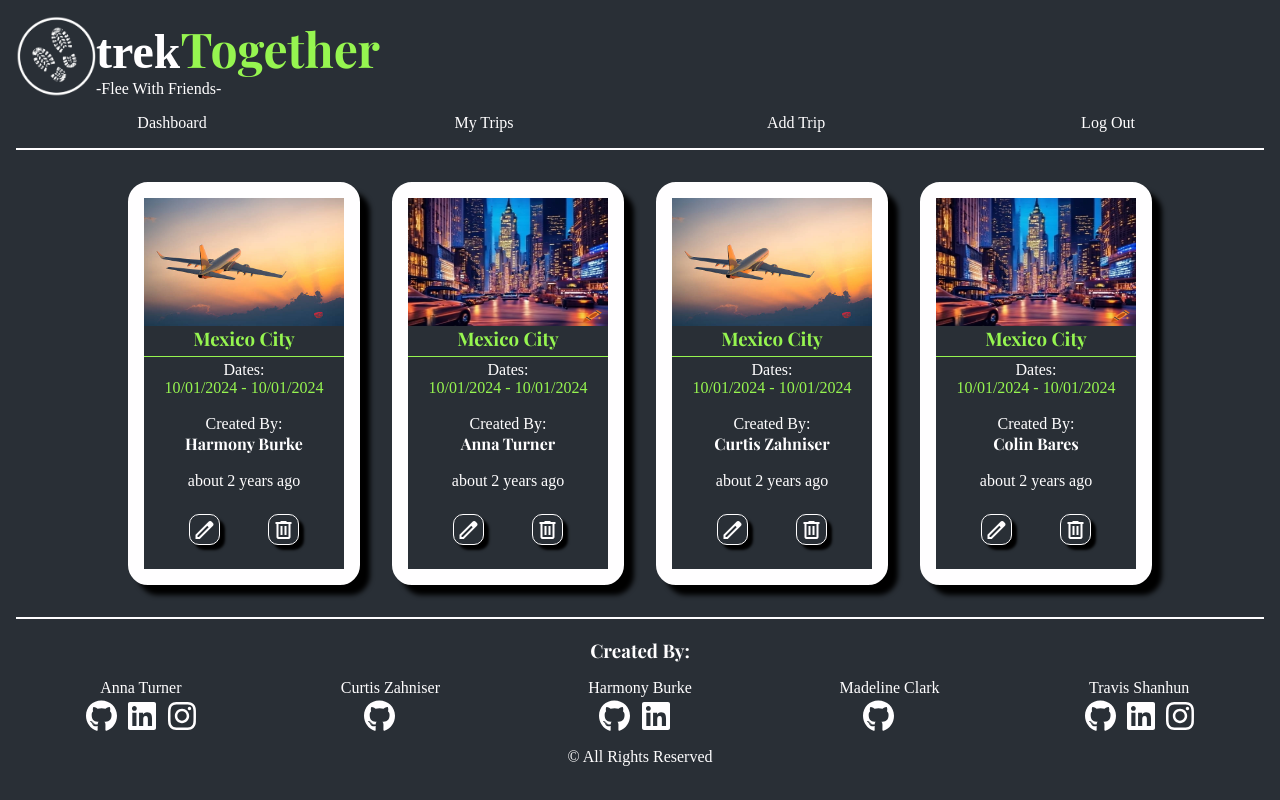
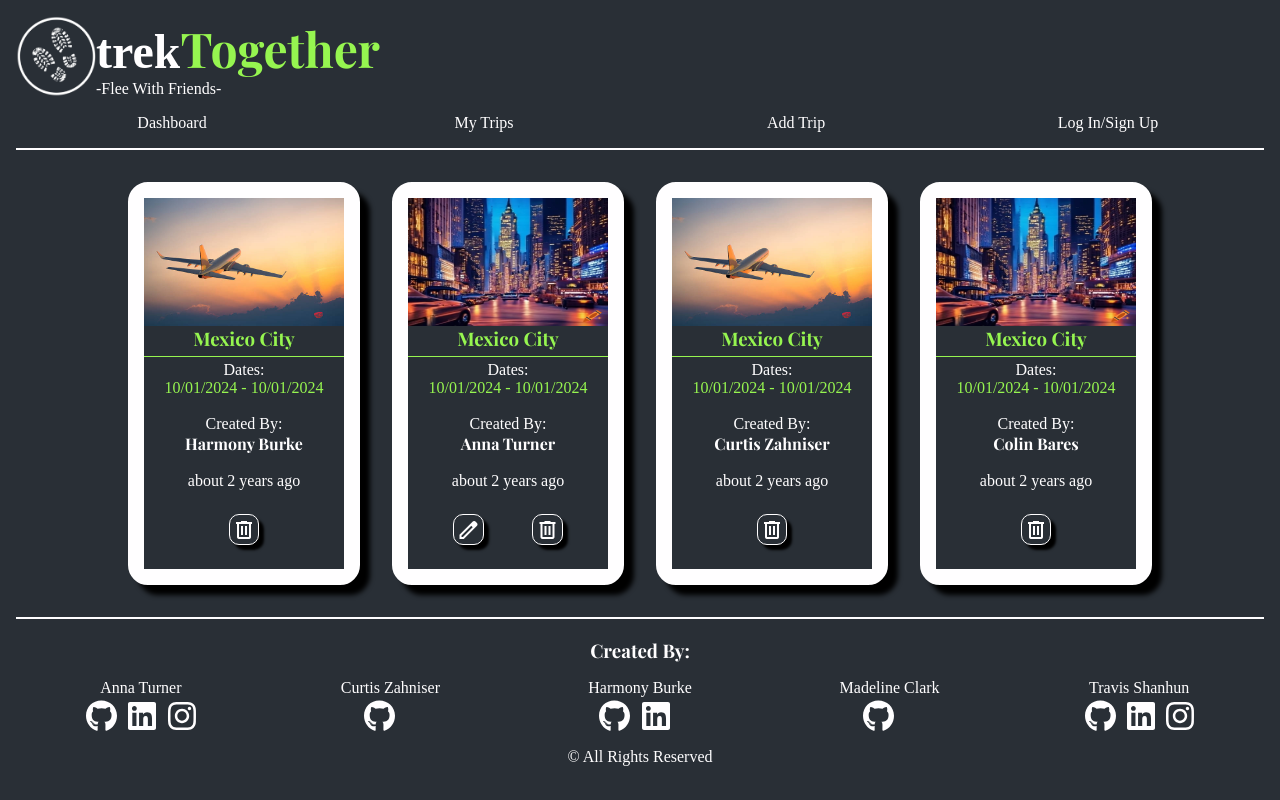
Before and after one commit to harmonyburke/trekTogether, a React (Vite) app in the folder client/: page /mytrips in a window 1280 px wide. Built offline with nearby package versions, Linux system fonts and the light colour scheme; a web font is replaced by a local one.

Commit message:
set conditional render for edit button to only appear if loggedInUser === createdBy

```diff
--- a/client/src/components/Footer.jsx
+++ b/client/src/components/Footer.jsx
@@ -1,7 +1,7 @@
 import { FontAwesomeIcon } from "@fortawesome/react-fontawesome";
 import { faGithub, faLinkedin, faInstagram } from "@fortawesome/free-brands-svg-icons";
 
-import creators from '../creators.json'
+import creators from '../JSONdata/creators.json'
 import "../style-components/footer.css";
 
 const Footer = () => {
--- a/client/src/components/NavBar.jsx
+++ b/client/src/components/NavBar.jsx
@@ -3,7 +3,7 @@ import "../style-components/navBar.css"
 
 const NavBar = () => {
 
-    const isLoggedIn = true
+    const isLoggedIn = false
 
     const navLinks = [
         {
--- a/client/src/components/TripList.jsx
+++ b/client/src/components/TripList.jsx
@@ -6,8 +6,10 @@ import "../style-components/tripList.css"
 
 const TripList = ( trip ) => {
 
-return (
-       <section className="tripIdea-container">
+    const loggedInUser = "Anna Turner";
+
+    return (
+        <section className="tripIdea-container">
             <a className='center' href="/trippage">
                 <div className="cardHeader">
                     <img src={trip.img || defaultPic}/>
@@ -19,13 +21,21 @@ return (
                     <p>Created By:</p>
                     <p className='title'>{trip.user}</p><br />
                     <p className="createdAt">{formatDistance(new Date(trip.createdAt), { addSuffix: true })}</p>
+
+                    {/* Conditionally render Edit and Delete buttons based on showDelete */}
                     {trip.showDelete && (
-                    <><button id="edit" className='dashboard-view myTrips-view material-symbols-outlined'>Edit</button><button id="delete" className='dashboard-view myTrips-view material-symbols-outlined'>delete</button></>
+                        <>
+                            {/* Conditionally render Edit button based on createdBy and loggedIn user */}
+                            {trip.user === loggedInUser && (
+                                <button id="edit" className='dashboard-view myTrips-view material-symbols-outlined'>Edit</button>
+                            )}
+                            <button id="delete" className='dashboard-view myTrips-view material-symbols-outlined'>Delete</button>
+                        </>
                     )}
                 </div>
             </a>
-       </section>
-     );
+        </section>
+    );
 }
 
 export default TripList;
--- a/client/src/pages/AddTrip.jsx
+++ b/client/src/pages/AddTrip.jsx
@@ -6,12 +6,10 @@ const AddTrip = () => {
     return (
         <section>
                 <form action="/add-trip" style={{ backgroundImage: `url(${randomImg()})`, backgroundSize: 'cover', backgroundPosition: 'center', backgroundRepeat: 'no-repeat' }} className="addTrip">
-                    {/* label for WHERE  */}
                     {/* input for WHERE */}
                     <input id="whereInput" className='title color-change' type="text" name="where" placeholder="Where to?" /><br />
 
                     {/* input for IMG upload */}
-                         {/* label for image */}
                     <label htmlFor="fileInput" className="title custom-file-upload color-change">
                     <input type="file" id="fileInput" hidden />
                     Click here to upload an image!
--- a/client/src/pages/Dashboard.jsx
+++ b/client/src/pages/Dashboard.jsx
@@ -1,4 +1,4 @@
-import trips from '../dummyData.json'
+import trips from '../JSONdata/dummyData.json'
 import TripList from "../components/TripList";
 import '../style/dashboard.css'
 
--- a/client/src/pages/MyTrips.jsx
+++ b/client/src/pages/MyTrips.jsx
@@ -1,4 +1,4 @@
-import trips from '../dummyData.json'
+import trips from '../JSONdata/dummyData.json'
 import TripList from '../components/TripList'
 import '../style/myTrips.css'
 
--- a/client/src/pages/TripPage.jsx
+++ b/client/src/pages/TripPage.jsx
@@ -1,5 +1,5 @@
 import formatDistance from 'date-fns/formatDistanceToNow'
-import dummyData from '../dummyData.json'
+import dummyData from '../JSONdata/dummyData.json'
 import defaultPic from '../assets/defaultPic.jpeg'
 import '../style/tripPage.css'
 
```
Also changed, not shown: client/src/JSONdata/creators.json (renamed from client/src/creators.json), client/src/JSONdata/dummyData.json (renamed from client/src/dummyData.json).
